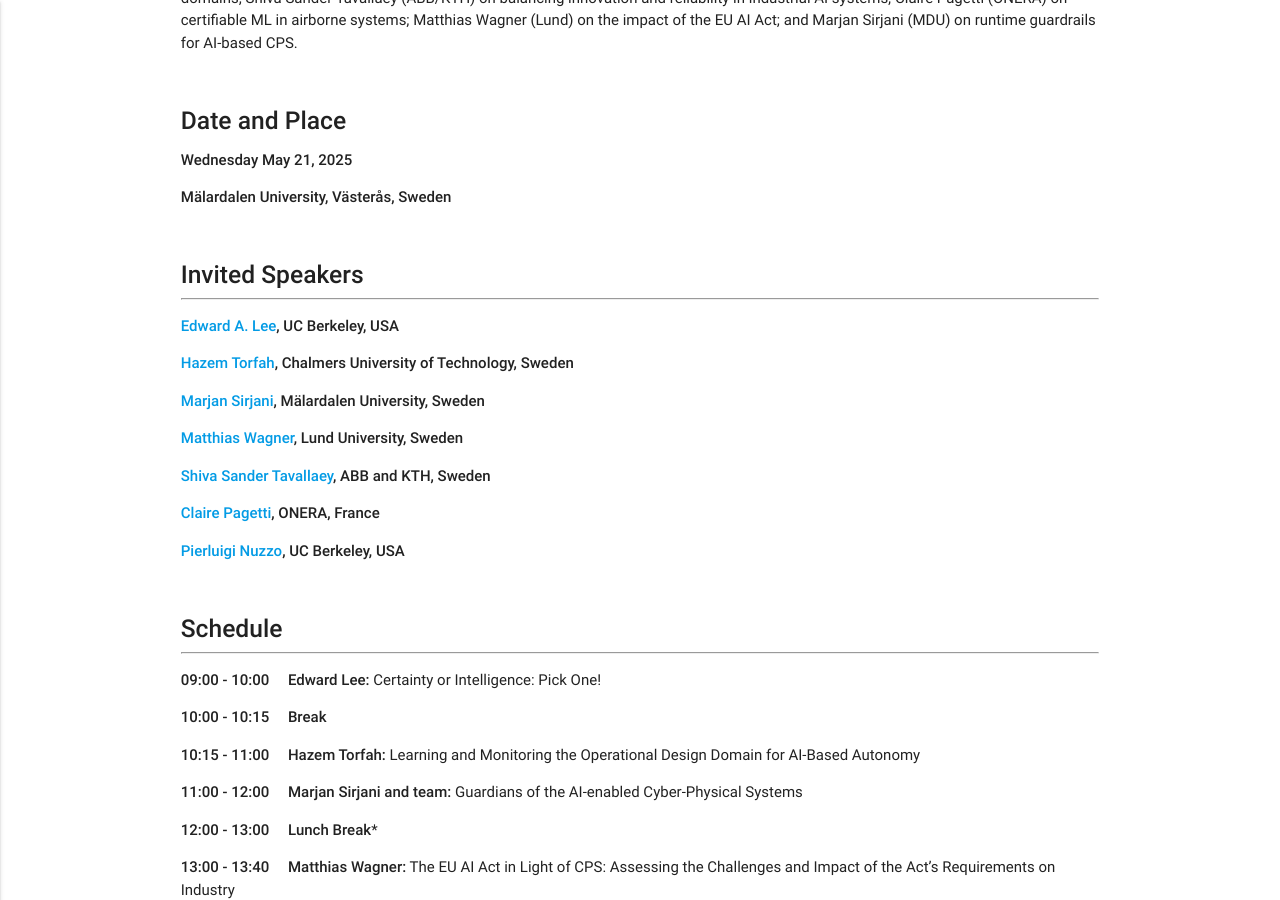
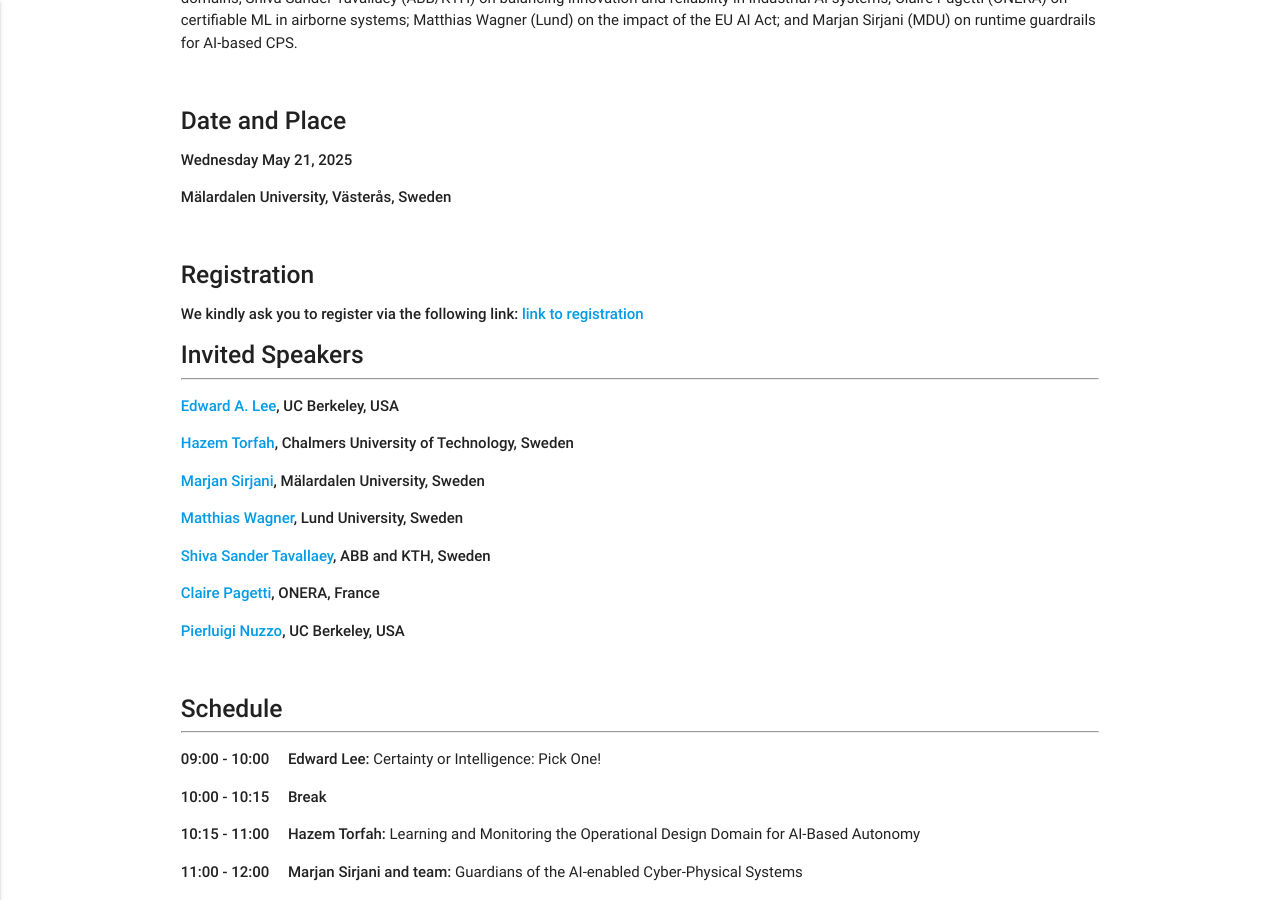
Before and after one commit to rebeca-lang/rebeca-lang.github.io, a Jekyll site: the page built from events/TrustCPS-AI.md, in a window 1280 px wide and 900 px high, scrolled down 1282 px. Built offline with Jekyll 4.4.1, drawn with Linux system fonts in a browser that asks for light colours.

Commit message:
Update TrustCPS-AI.md

```diff
--- a/events/TrustCPS-AI.md
+++ b/events/TrustCPS-AI.md
@@ -23,6 +23,11 @@ The workshop features invited talks by Edward A. Lee (UC Berkeley) on the trade-
 **Mälardalen University, Västerås, Sweden**
 
 <br>
+
+##### **Registration**
+**We kindly ask you to register via the following link:**
+**[link to registration](https://forms.gle/9sS46HLt1d7FA4fg9)**
+
 
 ##### **Invited Speakers**
 ---
```
